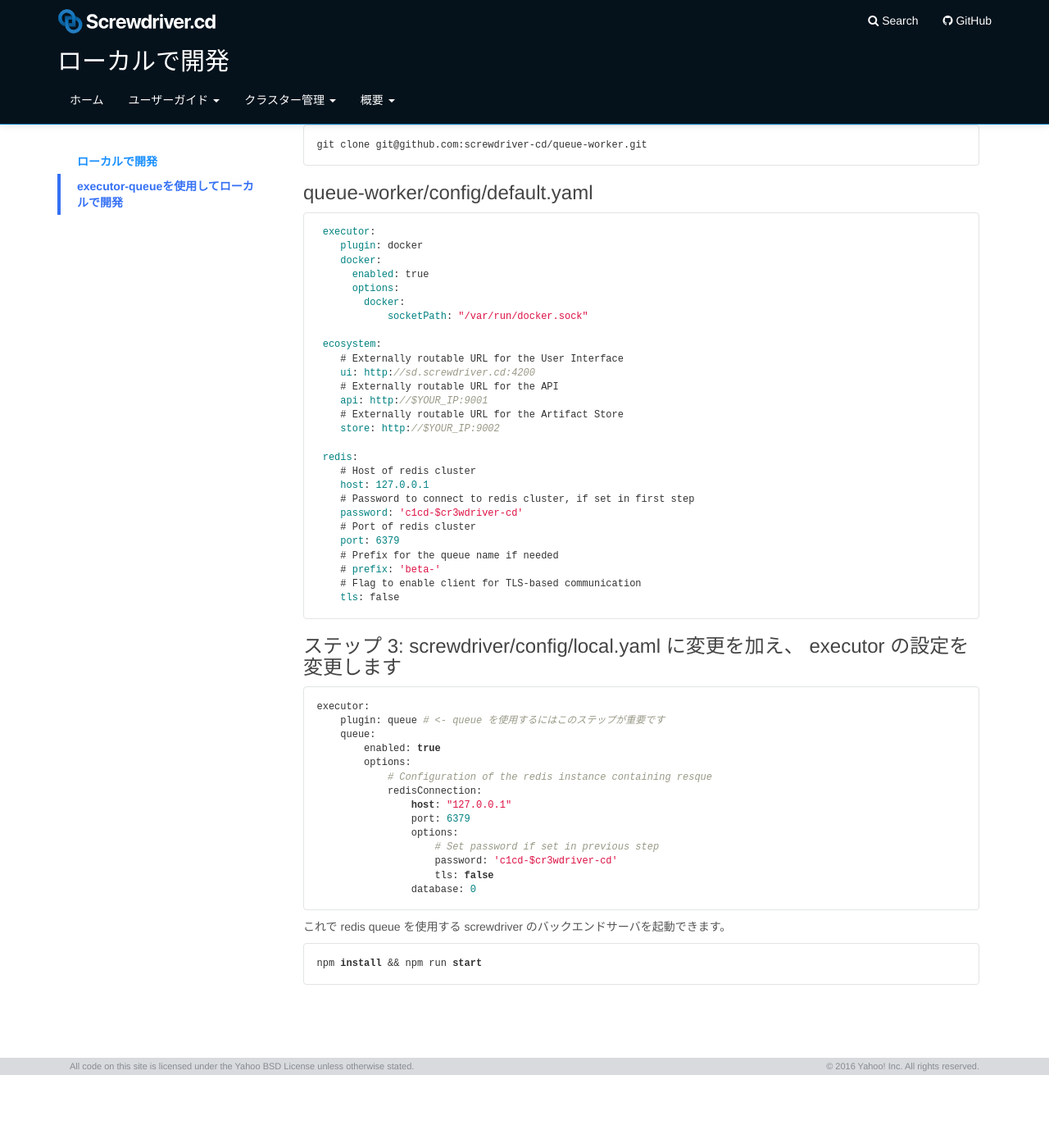
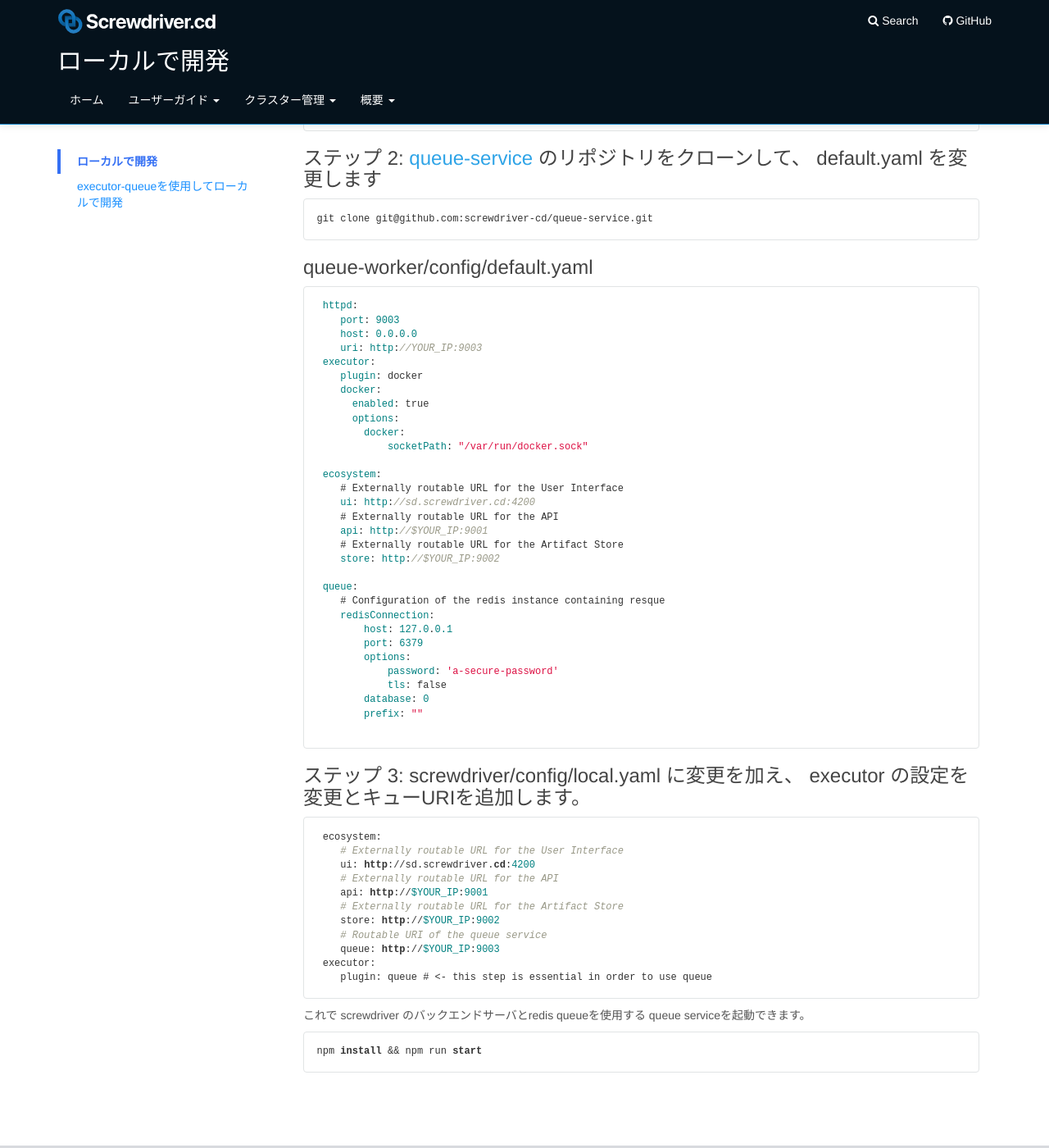
Before and after one commit to screwdriver-cd/guide, a Jekyll site: the page built from docs/ja/cluster-management/developing-locally.md, in a window 1280 px wide and 1400 px high, scrolled down 5089 px. Shown: the whole window at 82% size. Built offline with Jekyll 4.4.1, drawn with Linux system fonts in a browser that asks for light colours; before the commit the page ends 6400 px from its top, so only the background shows below that; some of the changed text lies outside the part shown.

Commit message:
docs: Japanese translation 20200422

````diff
--- a/docs/ja/cluster-management/developing-locally.md
+++ b/docs/ja/cluster-management/developing-locally.md
@@ -38,15 +38,17 @@ Settings > Developer settings > OAuth Apps へ行き、 `New OAuth App` ボタ
 * [ui](https://github.com/screwdriver-cd/ui)
 * [screwdriver](https://github.com/screwdriver-cd/screwdriver)
 * [store](https://github.com/screwdriver-cd/store)
+* [queue-service](https://github.com/screwdriver-cd/queue-service)
 
 ```bash
 git clone https://github.com/screwdriver-cd/ui.git
 git clone https://github.com/screwdriver-cd/screwdriver.git
 git clone https://github.com/screwdriver-cd/store.git
+git clone https://github.com/screwdriver-cd/queue-service.git
 ```
 
 ## ステップ 4: クローンしてきたリポジトリに local 設定ファイルを追加する
-`local.js` というファイルを `ui/config` に、 `local.yaml` を `screwdriver/config` と `store/config` フォルダに追加します。
+`local.js` というファイルを `ui/config` に、 `local.yaml` を `screwdriver/config`,`store/config`,`queue-service/config`フォルダに追加します。
 
 ### ui/config/local.js
 
@@ -178,7 +180,7 @@ npm install && npm run start
 
 UI、 API、 Store が実行されている時に、 `http://sd.screwdriver.cd:4200` へブラウザでアスセスすることでローカルで稼働している Screwdriver へアクセスできます。
 
-## executor-queueを使用してローカルで開発
+## executor-queueまたはqueue serviceを使用してローカルで開発
 
 docker executor を使用する代わりに、 redis queue を使用することで、 `build_periodically` や `freezeWindow` などのより複雑な[ワークフロー](https://docs.screwdriver.cd/ja/user-guide/configuration/workflow)が screwdriver で実行できるようになります。
 
@@ -223,15 +225,19 @@ brew uninstall redis
 rm ~/Library/LaunchAgents/homebrew.mxcl.redis.plist
 ```
 
-### ステップ 2: [queue-worker](https://github.com/screwdriver-cd/queue-worker) のリポジトリをクローンして、 default.yaml を変更します
+### ステップ 2: [queue-service](https://github.com/screwdriver-cd/queue-service) のリポジトリをクローンして、 default.yaml を変更します
 
 ```bash
-git clone git@github.com:screwdriver-cd/queue-worker.git
+git clone git@github.com:screwdriver-cd/queue-service.git
 ```
 
 ### queue-worker/config/default.yaml
 
 ```yaml
+ httpd:
+    port: 9003
+    host: 0.0.0.0
+    uri: http://YOUR_IP:9003
  executor:
     plugin: docker
     docker:
@@ -248,39 +254,36 @@ git clone git@github.com:screwdriver-cd/queue-worker.git
     # Externally routable URL for the Artifact Store
     store: http://$YOUR_IP:9002
 
- redis:
-    # Host of redis cluster
-    host: 127.0.0.1
-    # Password to connect to redis cluster, if set in first step
-    password: 'c1cd-$cr3wdriver-cd'
-    # Port of redis cluster
-    port: 6379
-    # Prefix for the queue name if needed
-    # prefix: 'beta-'
-    # Flag to enable client for TLS-based communication
-    tls: false
+ queue:
+    # Configuration of the redis instance containing resque
+    redisConnection:
+        host: 127.0.0.1
+        port: 6379
+        options:
+            password: 'a-secure-password'
+            tls: false
+        database: 0
+        prefix: ""
+
 ```
 
-### ステップ 3: screwdriver/config/local.yaml に変更を加え、 executor の設定を変更します
+### ステップ 3: screwdriver/config/local.yaml に変更を加え、 executor の設定を変更とキューURIを追加します。
 
 ```yaml
-executor:
-    plugin: queue # <- queue を使用するにはこのステップが重要です
-    queue:
-        enabled: true
-        options:
-            # Configuration of the redis instance containing resque
-            redisConnection:
-                host: "127.0.0.1"
-                port: 6379
-                options:
-                    # Set password if set in previous step
-                    password: 'c1cd-$cr3wdriver-cd'
-                    tls: false
-                database: 0
+ ecosystem:
+    # Externally routable URL for the User Interface
+    ui: http://sd.screwdriver.cd:4200
+    # Externally routable URL for the API
+    api: http://$YOUR_IP:9001
+    # Externally routable URL for the Artifact Store
+    store: http://$YOUR_IP:9002
+    # Routable URI of the queue service
+    queue: http://$YOUR_IP:9003
+ executor:
+    plugin: queue # <- this step is essential in order to use queue
 ```
 
-これで redis queue を使用する screwdriver のバックエンドサーバを起動できます。
+これで screwdriver のバックエンドサーバとredis queueを使用する queue serviceを起動できます。
 
 
 ```bash
````
Also changed, not shown: docs/ja/cluster-management/configure-api.md (+8 -10 lines), docs/ja/cluster-management/configure-queue-service.md (added, +101 -0 lines), docs/ja/user-guide/FAQ.md (+38 -5 lines), docs/ja/user-guide/configuration/secrets.md (+2 -1 lines), docs/ja/user-guide/metadata.md (+21 -2 lines).
